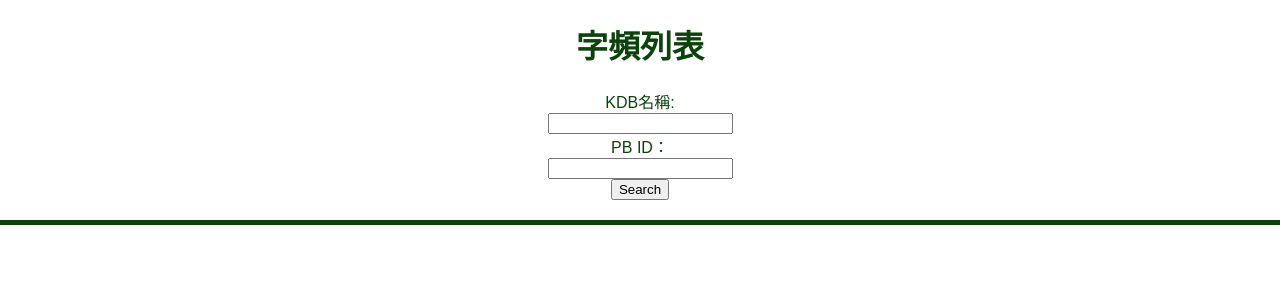
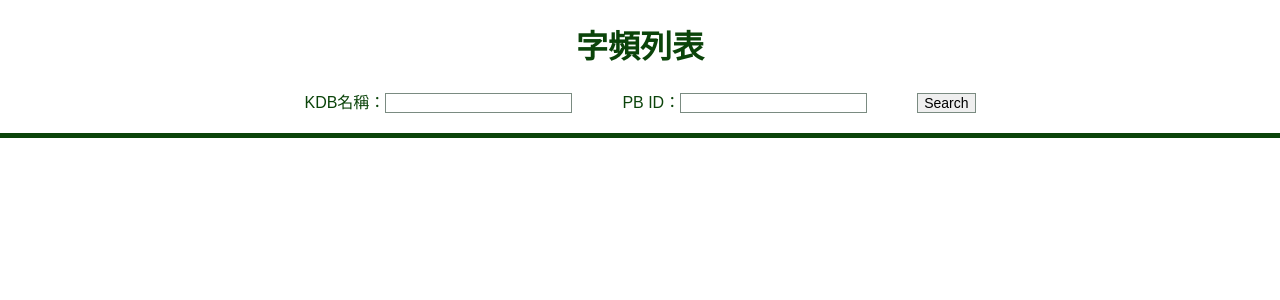
Before and after one commit to karmapa/word-frequency-analyzer, a React (Create React App) app: page / in a window 1280 px wide. Shown: the top 300 px of the page. Built offline with nearby package versions, Linux system fonts and the light colour scheme.

Commit message:
re-style form component

```diff
--- a/src/components/WordFrequencyForm/WordFrequencyForm.css
+++ b/src/components/WordFrequencyForm/WordFrequencyForm.css
@@ -1,18 +1,23 @@
 button,
-Field {
+.input {
   font-size: 14px;
-  background-color: white;
   border: 1px solid rgb(122, 139, 129);
 }
 
-Field {
+.input {
   margin-right: 50px;
+}
+
+label,
+button,
+.input,{
+  float:left;
 }
 
 @media screen and (max-width: 620px) {
 
-  Field,
-  button {
+  button,
+  .input {
     display: block;
     width: 80%;
     margin: 0 auto;
--- a/src/components/WordFrequencyForm/WordFrequencyForm.js
+++ b/src/components/WordFrequencyForm/WordFrequencyForm.js
@@ -1,6 +1,7 @@
 import React, {Component} from 'react';
 import { Field, reduxForm } from 'redux-form';
 import PropTypes from 'prop-types';
+import './WordFrequencyForm.css';
 
 class WordFrequencyForm extends Component {
 
@@ -14,22 +15,14 @@ class WordFrequencyForm extends Component {
 
     return (
       <form onSubmit={handleSubmit}>
-        <div>
           <label>
-            <span>KDB名稱:</span>
+            <span>KDB名稱：</span>
           </label>
-          <div>
-            <Field name="kdbName" component="input" type="text" />
-          </div>
-        </div>
-        <div>
+            <Field name="kdbName" component="input" type="text" className="input"/>
           <label>
             <span>PB ID：</span>
           </label>
-          <div>
-            <Field name="pbId" component="input" type="text" />
-          </div>
-        </div>
+            <Field name="pbId" component="input" type="text" className="input"/>
         <button type="submit">Search</button>
       </form>
     );
```
